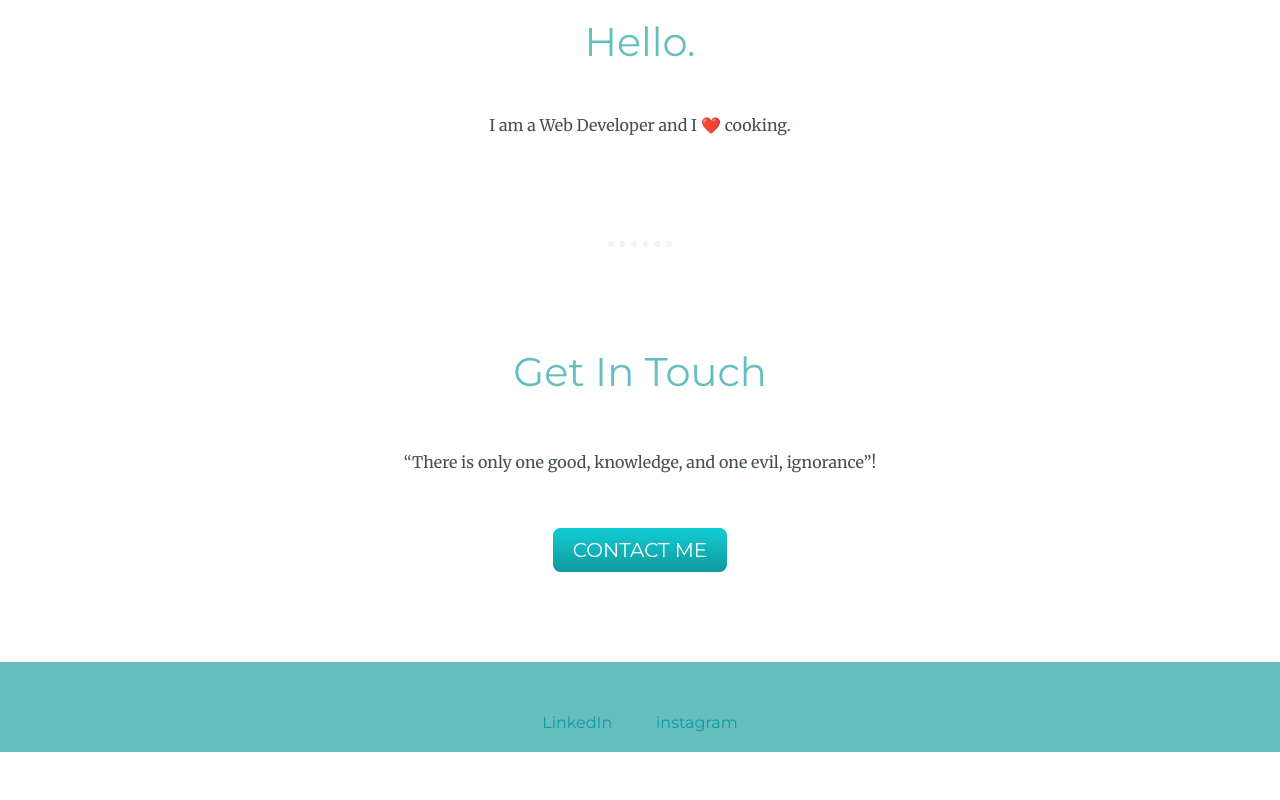
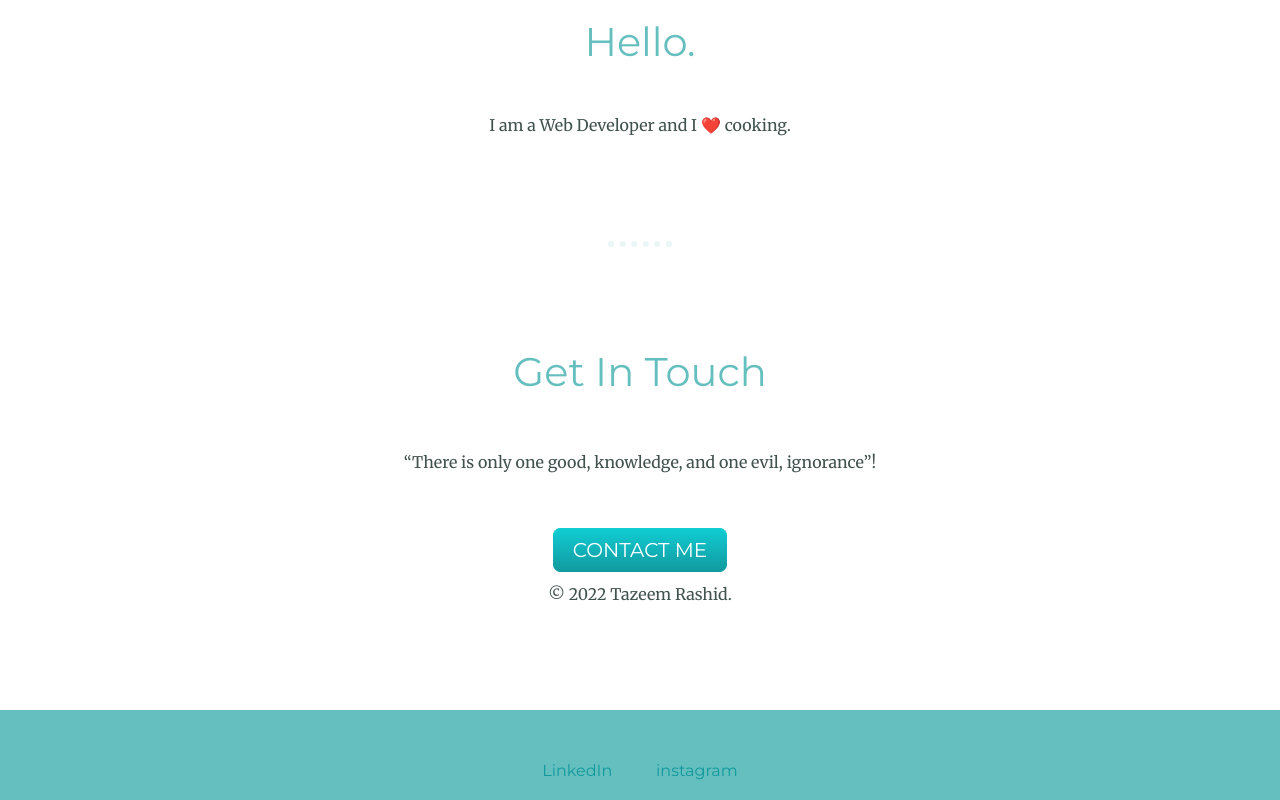
Before and after one commit to tazeemrashidd/info, a plain HTML site: page index.html in a window 1280 px wide. Shown: the part 1002-1802 px from the top of the page. Before the commit the page ends 1754 px from the top, so only its background shows below. Drawn offline with Linux system fonts and the light colour scheme.

Commit message:
copy mark has been added

```diff
--- a/index.html
+++ b/index.html
@@ -30,6 +30,7 @@
       <h2>Get In Touch</h2>
       <p class="contact-message">“There is only one good, knowledge, and one evil, ignorance”!</p>
       <a class="btn" href="mailto:tazeem100499@gmail.com">CONTACT ME</a>
+      <p>© 2022 Tazeem Rashid.</p>
     </div>
   </div>
 
```
